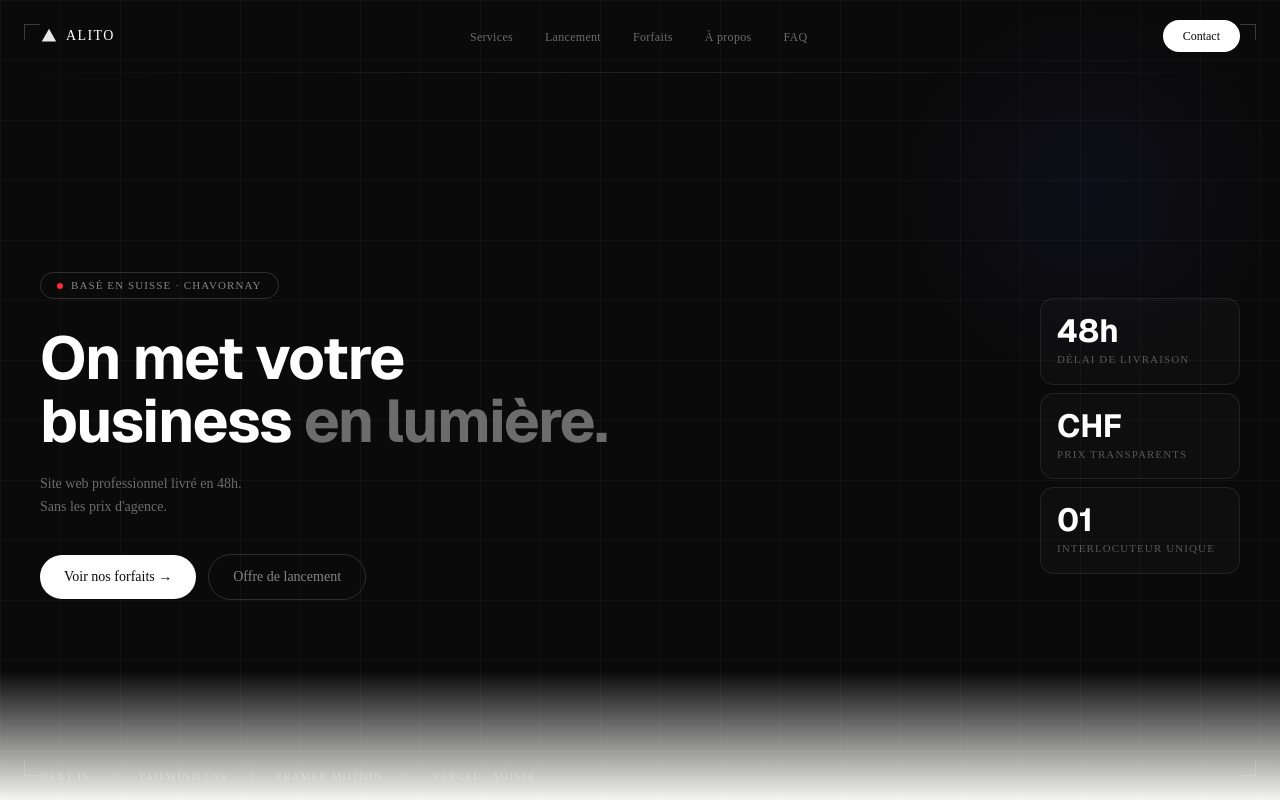
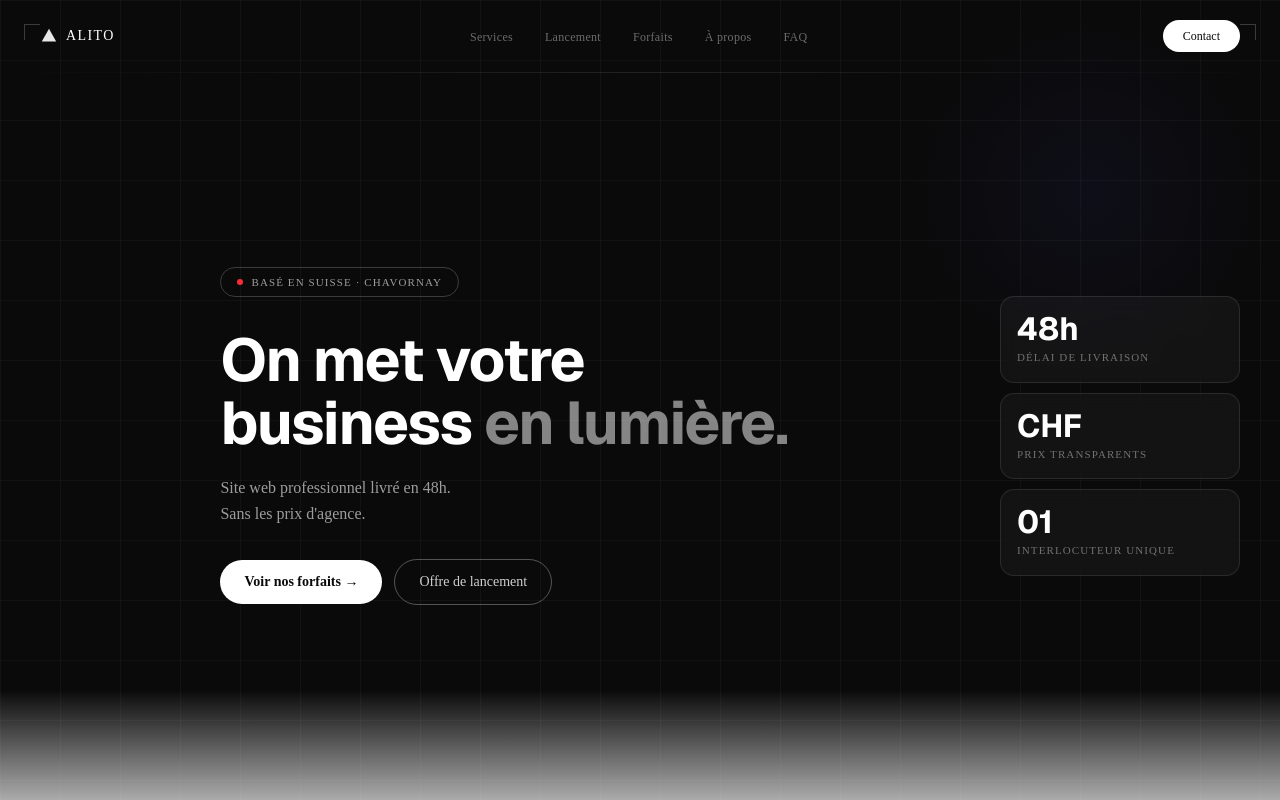
Before and after one commit to hunzikertheo-spec/alito, a Next.js app: page / in a window 1280 px wide. Shown: the top 800 px of the page. Built offline with nearby package versions, Linux system fonts and the light colour scheme.

Commit message:
fix: hero lisibilité, layout, Geist forcée

```diff
--- a/src/components/hero.tsx
+++ b/src/components/hero.tsx
@@ -1,25 +1,6 @@
 'use client';
 
-import { motion, type Variants } from 'framer-motion';
 import HeroBackground from '@/components/ui/hero-ascii-one';
-
-const statCards = [
-  { num: '48h', label: 'Délai de livraison' },
-  { num: 'CHF', label: 'Prix transparents' },
-  { num: '01', label: 'Interlocuteur unique' },
-];
-
-const techStack = ['Next.js', 'Tailwind CSS', 'Framer Motion', 'Vercel · Suisse'];
-
-const containerVariants: Variants = {
-  hidden: {},
-  visible: { transition: { staggerChildren: 0.1 } },
-};
-
-const itemVariants: Variants = {
-  hidden: { opacity: 0, y: 20 },
-  visible: { opacity: 1, y: 0, transition: { duration: 0.6, ease: 'easeOut' } },
-};
 
 export default function Hero() {
   return (
@@ -82,90 +63,90 @@ export default function Hero() {
       </nav>
 
       {/* Corps */}
-      <div className="relative z-10 flex flex-col justify-center min-h-[calc(100vh-72px)] px-10">
-        <div className="grid grid-cols-[1fr_200px] gap-10 items-center w-full">
+      <div className="relative z-10 w-full" style={{ minHeight: 'calc(100vh - 72px)' }}>
+        <div className="absolute inset-0 flex items-center">
+          <div className="w-full px-10 grid grid-cols-[1fr_240px] gap-8 items-center">
 
-        {/* Colonne gauche */}
-        <motion.div variants={containerVariants} initial="hidden" animate="visible">
-          <motion.div variants={itemVariants}>
-            <span className="border border-white/15 rounded-full px-4 py-1 text-[11px] text-white/50 tracking-widest uppercase inline-flex items-center gap-2 mb-7">
+            {/* Colonne texte — centrée horizontalement sur la page */}
+            <div className="flex flex-col max-w-xl mx-auto">
+              <span className="border border-white/20 rounded-full px-4 py-1.5 text-[11px] text-white/60 tracking-widest uppercase inline-flex items-center gap-2 mb-8 w-fit">
                 <span className="w-1.5 h-1.5 rounded-full bg-red-500 flex-shrink-0" />
                 Basé en Suisse · Chavornay
               </span>
-          </motion.div>
 
-          <motion.h1
-            variants={itemVariants}
-            className="font-geist text-6xl font-bold text-white leading-[1.05] tracking-tight m-0"
+              <h1
+                className="text-6xl font-bold text-white leading-[1.05] tracking-tight mb-5"
+                style={{ fontFamily: 'var(--font-geist)' }}
               >
                 On met votre<br />
                 business{' '}
-            <span className="text-white/40">en lumière.</span>
-          </motion.h1>
+                <span className="text-white/50">en lumière.</span>
+              </h1>
 
-          <motion.p
-            variants={itemVariants}
-            className="text-sm text-white/40 font-light leading-relaxed mt-5 mb-9 max-w-sm"
-          >
-            Site web professionnel livré en 48h.<br />Sans les prix d&apos;agence.
-          </motion.p>
+              <p className="text-base text-white/60 font-light leading-relaxed mb-8 max-w-sm">
+                Site web professionnel livré en 48h.<br />
+                Sans les prix d&apos;agence.
+              </p>
 
-          <motion.div variants={itemVariants} className="flex gap-3 items-center flex-wrap">
+              <div className="flex gap-3 items-center">
                 <a
                   href="#forfaits"
-              className="bg-white text-[#0a0a0a] rounded-full px-6 py-3 text-sm font-medium flex items-center gap-1.5 no-underline"
+                  className="bg-white text-[#0a0a0a] rounded-full px-6 py-3 text-sm font-semibold flex items-center gap-1.5 no-underline hover:bg-white/90 transition-colors"
                 >
                   Voir nos forfaits →
                 </a>
                 <a
-              href="#tarif-lancement"
-              className="border border-white/15 text-white/50 rounded-full px-6 py-3 text-sm font-light no-underline"
+                  href="#lancement"
+                  className="border border-white/30 text-white/80 rounded-full px-6 py-3 text-sm font-light no-underline hover:border-white/50 transition-colors"
                 >
                   Offre de lancement
                 </a>
-          </motion.div>
-        </motion.div>
+              </div>
+            </div>
 
-        {/* Colonne droite — stat cards */}
-        <motion.div
-          className="hidden lg:flex flex-col gap-2 w-[200px] flex-shrink-0"
-          variants={containerVariants}
-          initial="hidden"
-          animate="visible"
+            {/* Colonne stat cards */}
+            <div className="hidden lg:flex flex-col gap-2.5">
+              {[
+                { num: '48h', label: 'Délai de livraison' },
+                { num: 'CHF', label: 'Prix transparents' },
+                { num: '01', label: 'Interlocuteur unique' },
+              ].map((card) => (
+                <div
+                  key={card.num}
+                  className="border border-white/10 rounded-xl p-4 bg-white/[0.04] backdrop-blur-sm"
                 >
-          {statCards.map((card) => (
-            <motion.div
-              key={card.num}
-              variants={itemVariants}
-              className="w-full border border-white/[0.08] rounded-xl p-4 bg-white/[0.02]"
+                  <div
+                    className="text-[32px] font-bold text-white leading-none mb-1"
+                    style={{ fontFamily: 'var(--font-geist)' }}
                   >
-              <div className="font-geist text-[32px] font-bold text-white leading-none mb-1">
                     {card.num}
                   </div>
-              <div className="text-[11px] text-white/30 tracking-widest uppercase font-light">
+                  <div className="text-[11px] text-white/40 tracking-widest uppercase font-light">
                     {card.label}
                   </div>
-            </motion.div>
+                </div>
               ))}
-        </motion.div>
             </div>
+
+          </div>
+        </div>
+      </div>
+
+      {/* Bande tech bas */}
+      <div className="relative z-10 border-t border-white/[0.08] px-10 py-4 flex gap-8 items-center">
+        {['Next.js', 'Tailwind CSS', 'Framer Motion', 'Vercel · Suisse'].map((item, i) => (
+          <div key={item} className="flex items-center gap-8">
+            {i > 0 && <div className="w-px h-3 bg-white/10 flex-shrink-0" />}
+            <span className="text-[11px] text-white/35 font-light tracking-widest uppercase">{item}</span>
+          </div>
+        ))}
       </div>
 
       {/* Dégradé de transition bas hero → sections claires */}
       <div
-        className="absolute bottom-0 left-0 right-0 h-32 pointer-events-none z-[5]"
-        style={{ background: 'linear-gradient(to bottom, transparent 0%, #f5f5f4 100%)' }}
+        className="absolute bottom-0 left-0 right-0 h-40 pointer-events-none z-20"
+        style={{ background: 'linear-gradient(to bottom, transparent 0%, #f4f4f5 100%)' }}
       />
-
-      {/* Bande tech bas */}
-      <div className="absolute bottom-0 left-0 right-0 z-10 border-t border-white/[0.06] px-10 py-4 flex gap-6 items-center">
-        {techStack.map((item, i) => (
-          <div key={item} className="flex items-center gap-6">
-            {i > 0 && <div className="w-px h-3 bg-white/10 flex-shrink-0" />}
-            <span className="text-[11px] text-white/30 font-light tracking-widest uppercase">{item}</span>
-          </div>
-        ))}
-      </div>
 
     </section>
   );
```
Lines whose indentation alone changed are shown as unchanged.
